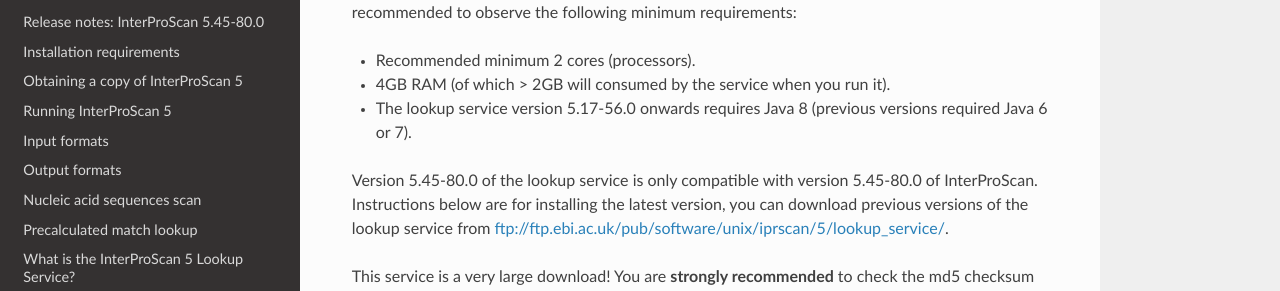
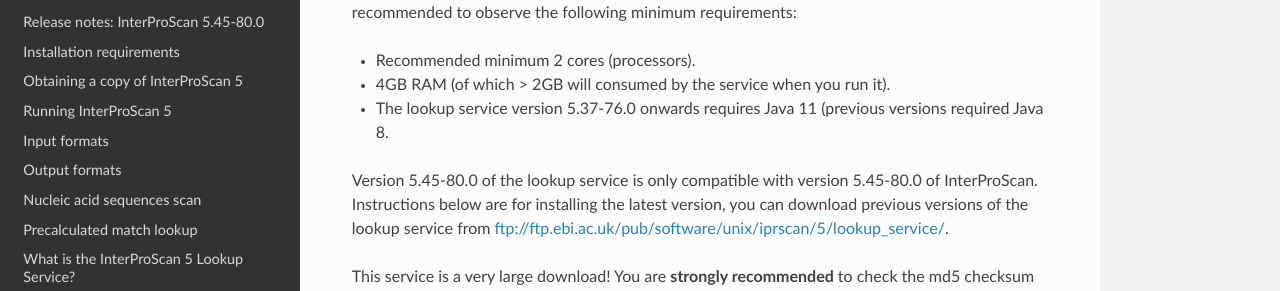
Before and after one commit to ebi-pf-team/interproscan-docs, a Sphinx documentation site: the page built from docs/UserDocs.rst, in a window 1280 px wide and 900 px high, scrolled down 25649 px. Shown: the part 159-450 px from the top of the window. Built offline with Sphinx 7.4.7 and the Read the Docs theme 2.0.0, drawn with Linux system fonts in a browser that asks for light colours.

Commit message:
prepare for release v5.45-80.0 rc5

```diff
--- a/docs/LocalLookupService.rst
+++ b/docs/LocalLookupService.rst
@@ -59,8 +59,7 @@
 -  Recommended minimum 2 cores (processors).
 -  4GB RAM (of which > 2GB will consumed by the service when you run
    it).
--  The lookup service version 5.17-56.0 onwards requires Java 8
-   (previous versions required Java 6 or 7).
+-  The lookup service version 5.37-76.0 onwards requires Java 11 (previous versions required Java 8.
 
 Obtaining the lookup service
 ----------------------------
```
